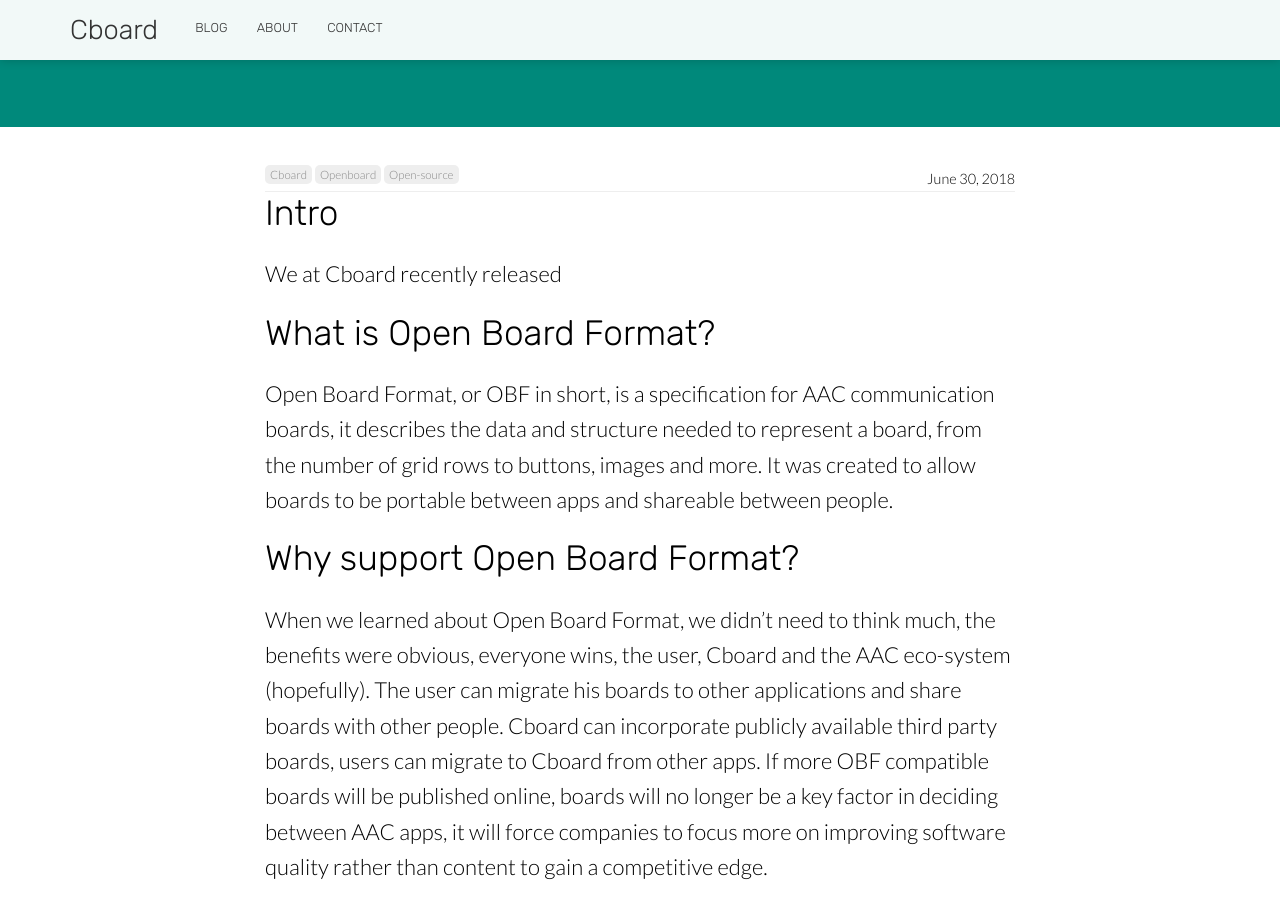
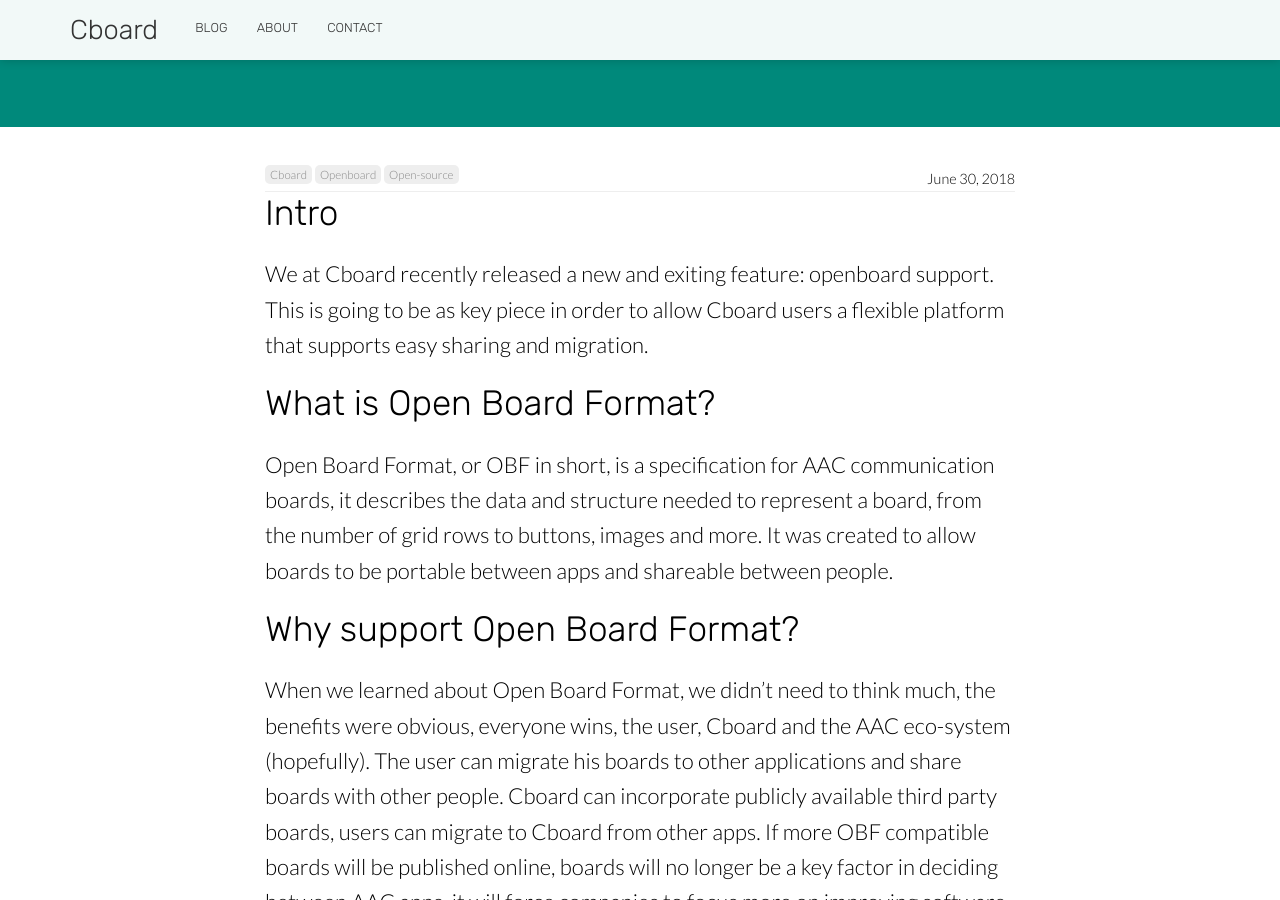
Before and after one commit to cboard-org/cboard-io, a Jekyll site: the page built from _posts/2018-06-30-cboard-openboard-support.md, in a window 1280 px wide and 900 px high, scrolled down 773 px. Built offline with Jekyll 4.4.1, drawn with Linux system fonts in a browser that asks for light colours; nearby versions of some CDN libraries.

Commit message:
blog updates

```diff
--- a/_posts/2018-06-30-cboard-openboard-support.md
+++ b/_posts/2018-06-30-cboard-openboard-support.md
@@ -10,7 +10,8 @@
 author_staff_member: shay
 ---
 ## Intro
-We at Cboard recently released
+We at Cboard recently released a new and exiting feature: openboard support.
+This is going to be as key piece in order to allow Cboard users a flexible platform that supports easy sharing and migration.
 
 ## What is Open Board Format?
 Open Board Format, or OBF in short, is a specification for AAC communication boards, it describes the data and structure needed to represent a board, from the number of grid rows to buttons, images and more. It was created to allow boards to be portable between apps and shareable between people.
@@ -24,10 +25,12 @@
 ## Software changes
 To implement OBF import in Cboard we created an adapter function that takes an OBF object and outputs an object that Cboard can understand and render. The spec also defines a way to bundle boards as an .OBZ file which is essentially one or more .OBF files compressed via gzip. To support gzip we needed to add two new `npm` packages `jszip` and `jszip-utils`.
 
-
+[![Cboard](/images/app/import.png)]
 
 ## What does it mean for Cboard users?
 When exporting your board in Cboard `settings/export` screen, you will now have the option to export to Open Board Format. Click the `export` button and choose the `OpenBoard` menu item and save the file. Import functionality hasn’t changed.
 
+[![Cboard](/images/app/export.png)]
+
 ## What the future holds?
 We’re hoping that one day there will be a main repository that will offer Open Board Format compatible boards, a marketplace if you will, of boards that were created by professionals, sorted by categories rated by people and offered for free.
```
Also changed, not shown: images/app/export.png (added), images/app/import.png (added).
